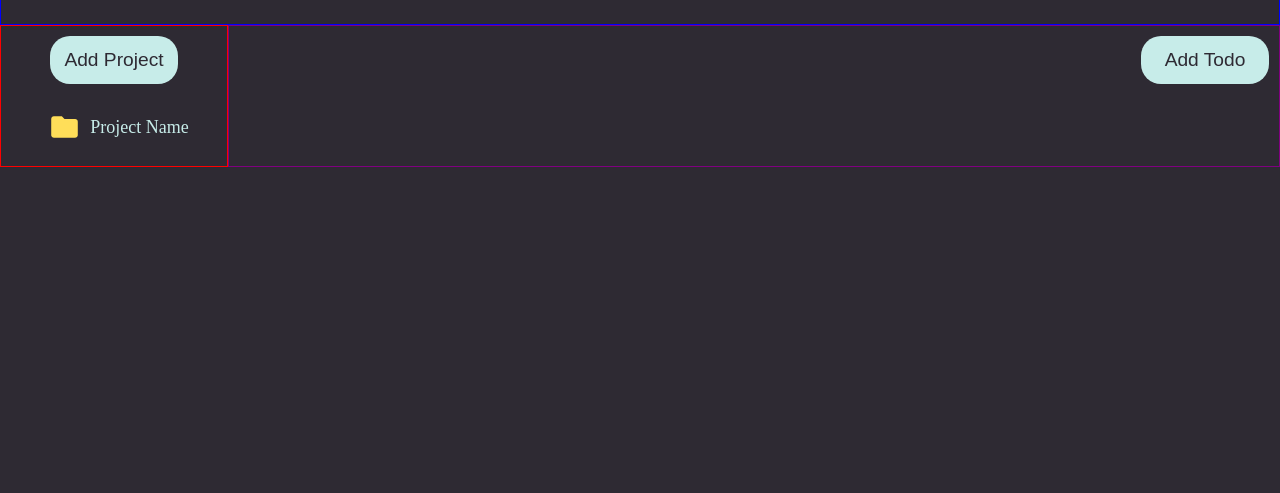
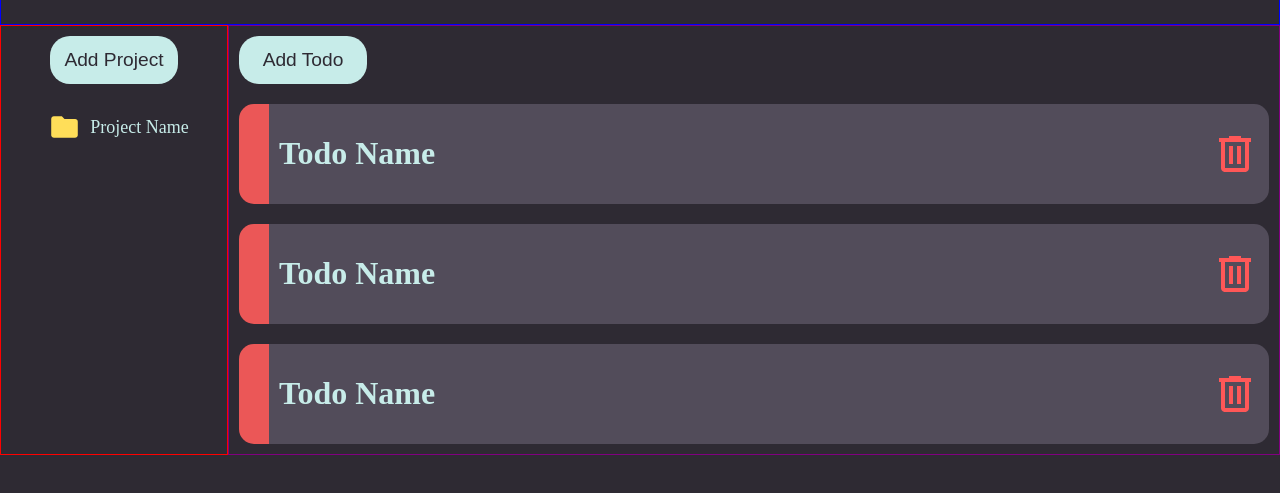
Before and after one commit to Ayaanator/todo-list, a website built with webpack: page src/template.html in a window 1280 px wide. Shown: the part 87-580 px from the top of the page. Built offline with nearby package versions, Linux system fonts and the light colour scheme.

Commit message:
Start todo section

```diff
--- a/src/project.js
+++ b/src/project.js
@@ -37,6 +37,10 @@ export class Project {
         this.close_modal();
     }
 
+    create_todo() {
+        const todo_div = document.createElement("div");
+    }
+
     greet() {
         console.log(`Hello from project: ${this.#project_id}`);
     }
--- a/src/project_handler.js
+++ b/src/project_handler.js
@@ -43,6 +43,7 @@ export class ProjectHandler {
 
         project_div.className = "project";
         files_img.src = files_icon;
+        files_img.className = "delete-project";
         project_text.textContent = project.get_name();
         project_text.className = "project-clickable";
 
--- a/src/styles.css
+++ b/src/styles.css
@@ -4,12 +4,14 @@
     --low-priority: #a1eb57;
 
     --background-color: #2e2a33;
+    --secondary-color: #524c5a;
     --text-color: #c7ece9;
     --accent-color: #8eaaa8;
 }
 
 .light-mode {
     --background-color: #c7ece9;
+    --secondary-color: #9ec2bf;
     --text-color: #2e2a33;
     --accent-color: #6c6377;
 }
@@ -81,15 +83,6 @@ header img {
 .click-button:hover {
     transform: translateY(-5px);
     background-color: var(--accent-color);
-}
-
-.content {
-    display: flex;
-    justify-content: end;
-    flex: 5;
-    border: 1px solid purple;
-
-    padding: 10px;
 }
 
 .clickable {
@@ -201,3 +194,64 @@ header img {
     color: #007BFF;
     text-decoration: underline;
 }
+
+.content {
+    display: flex;
+    flex-direction: column;
+    flex: 5;
+    border: 1px solid purple;
+
+    padding: 10px;
+}
+
+#todo-container {
+    display: flex;
+    flex-direction: column;
+    flex: 1;
+}
+
+.todo {
+    display: flex;
+    flex: 1;
+
+    background-color: var(--secondary-color);
+    border-radius: 15px;
+
+    margin-top: 20px;
+    padding: 10px;
+}
+
+.high-priority {
+    border-left: 30px solid var(--high-priority);
+}
+
+.medium-priority {
+    border-left: 30px solid var(--medium-priority);
+}
+
+.low-priority {
+    border-left: 30px solid var(--low-priority);
+}
+
+.todo-content {
+    display: flex;
+    flex: 1;
+    flex-direction: row;
+    align-items: center;
+
+    justify-content: space-between;
+}
+
+.delete-todo {
+    height: 6vh;
+    cursor: pointer;
+    transition: all 0.3s ease;
+}
+
+.delete-todo:hover {
+    transform: scale(1.125);
+}
+
+.delete-project {
+    cursor: pointer;
+}
--- a/src/template.html
+++ b/src/template.html
@@ -26,7 +26,26 @@
         <div class="content">
             <button id="todo-button" class="click-button">Add Todo</button>
             <div id="todo-container">
+                <div class="todo high-priority">
+                    <div class="todo-content">
+                        <h1>Todo Name</h1>
+                        <img src="images/trash.svg" class="delete-todo">
+                    </div>
+                </div>
 
+                <div class="todo high-priority">
+                    <div class="todo-content">
+                        <h1>Todo Name</h1>
+                        <img src="images/trash.svg" class="delete-todo">
+                    </div>
+                </div>
+
+                <div class="todo high-priority">
+                    <div class="todo-content">
+                        <h1>Todo Name</h1>
+                        <img src="images/trash.svg" class="delete-todo">
+                    </div>
+                </div>
             </div>
         </div>
     </div>
@@ -54,9 +73,9 @@
 
             <label for="priority">Priority</label>
             <select name="priority" id="priority">
-                <option value="low">Low</option>
-                <option value="mediun">Medium</option>
-                <option value="high">High</option>
+                <option value="low-priority">Low</option>
+                <option value="mediun-priority">Medium</option>
+                <option value="high-priority">High</option>
             </select>
 
             <button type="submit" id="submit-todo">Add Project</button>
```
